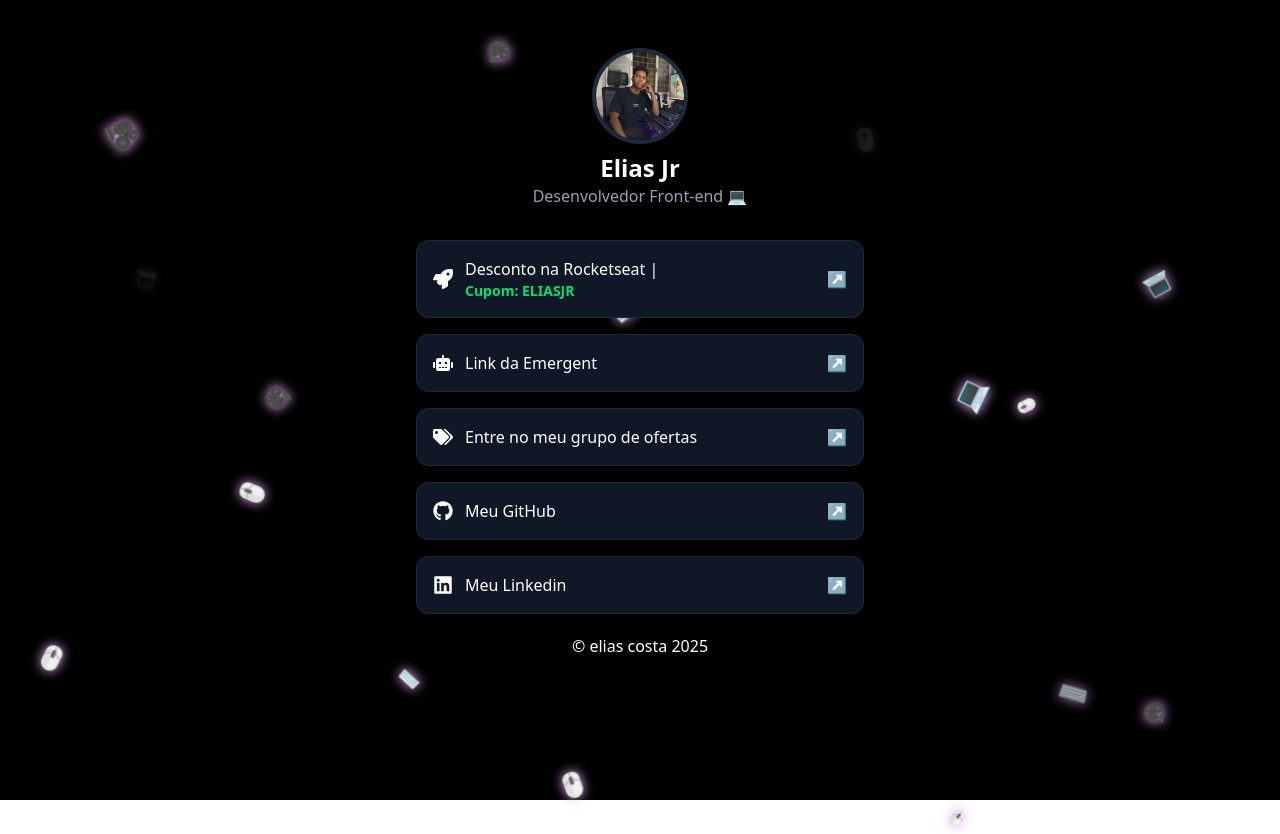
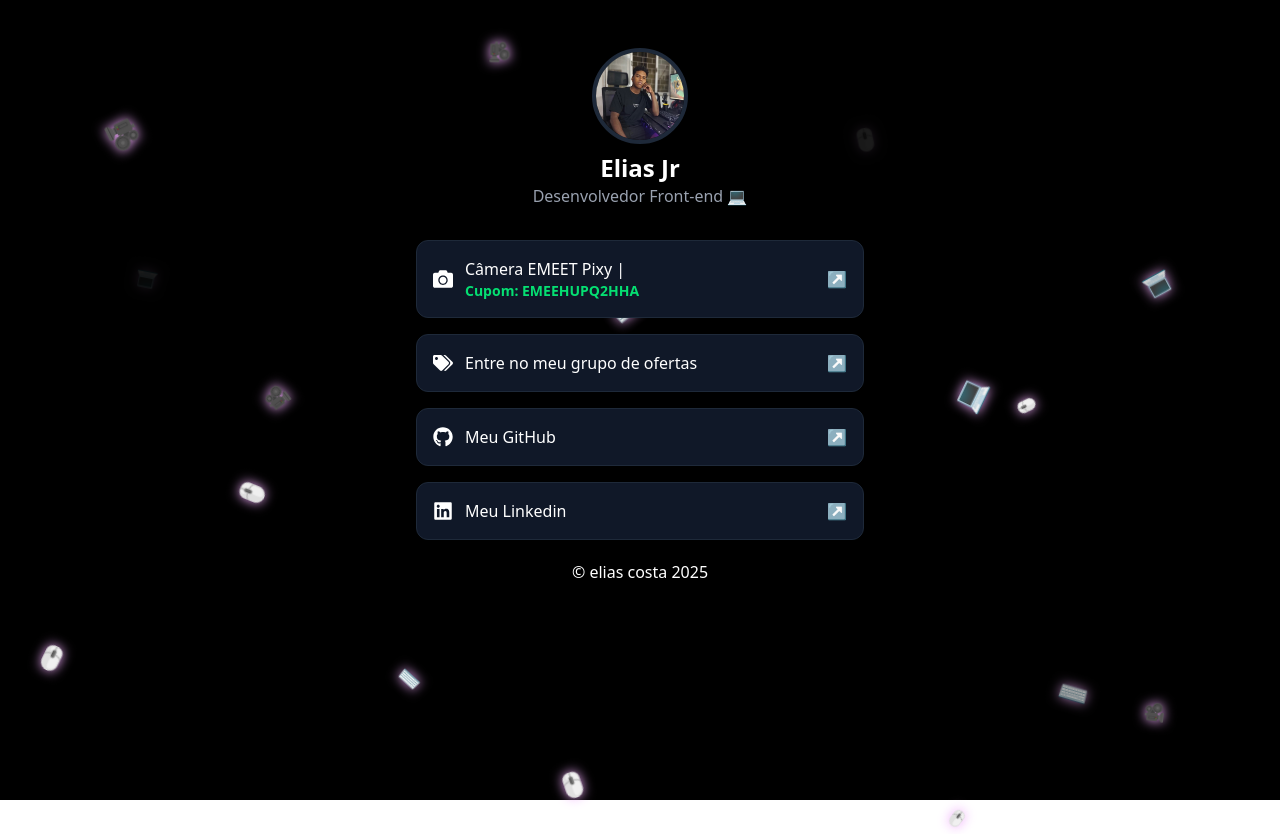
Before and after one commit to eliasjrdev/pagelink-tiktok, a React (Vite) app: page / in a window 1280 px wide. Built offline with nearby package versions, Linux system fonts and the light colour scheme.

Commit message:
Adiciona link da Emeet

```diff
--- a/src/components/BioLinks.jsx
+++ b/src/components/BioLinks.jsx
@@ -1,9 +1,8 @@
 import { useEffect, useRef, useState } from 'react';
-import { FaBriefcase, FaTags, FaGraduationCap, FaTshirt, FaDesktop, FaLinkedin, FaGithub, FaRocket, FaLanguage, FaInternetExplorer, FaRobot, FaTextHeight, FaFile } from 'react-icons/fa';
+import { FaTags, FaLinkedin, FaGithub, FaRocket, FaCamera, } from 'react-icons/fa';
 import Animacao from './Animacao';
 const links = [
-  { icon: <FaRocket />, label: 'Desconto na Rocketseat |', extra: 'Cupom: ELIASJR', url: 'https://www.rocketseat.com.br/oferta/influencer/v2/eliasjr' },
-  { icon: <FaRobot />, label: 'Link da Emergent', url: ' https://app.emergent.sh/?utm_shift=redirect&via=costa' },
+  { icon: <FaCamera />, label: 'Câmera EMEET Pixy |', extra: 'Cupom: EMEEHUPQ2HHA', url: 'https://s.shopee.com.br/6VNxpYPRFv' },
   { icon: <FaTags />, label: 'Entre no meu grupo de ofertas', url: 'https://chat.whatsapp.com/HpwUiTQJhxW1w0eiDHlp9Y?mode=ems_copy_t' },
   { icon: <FaGithub />, label: 'Meu GitHub', url: 'https://github.com/eliasjrdev' },
   { icon: <FaLinkedin />, label: 'Meu Linkedin', url: 'https://www.linkedin.com/in/elias-c/' }
```
